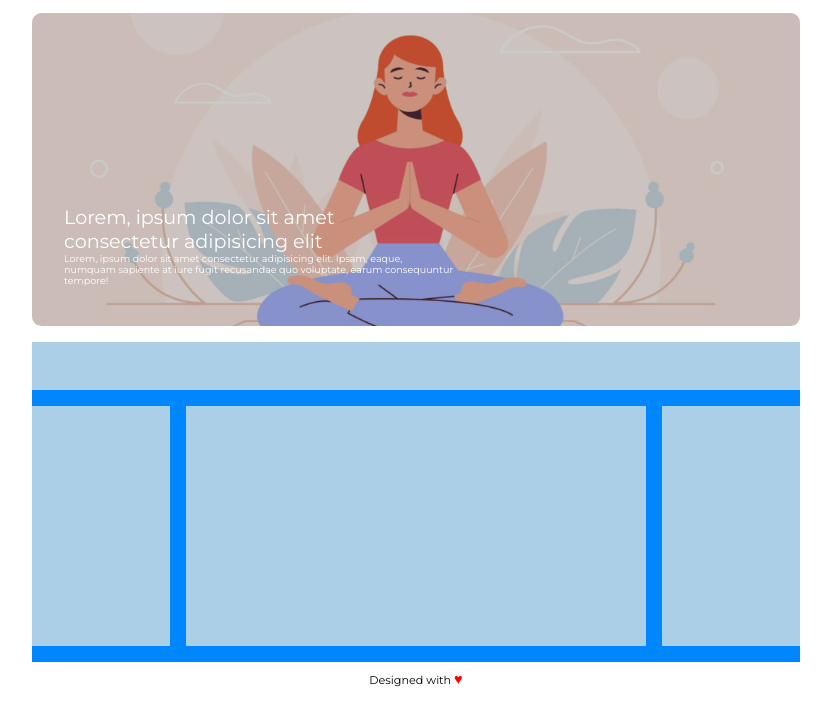
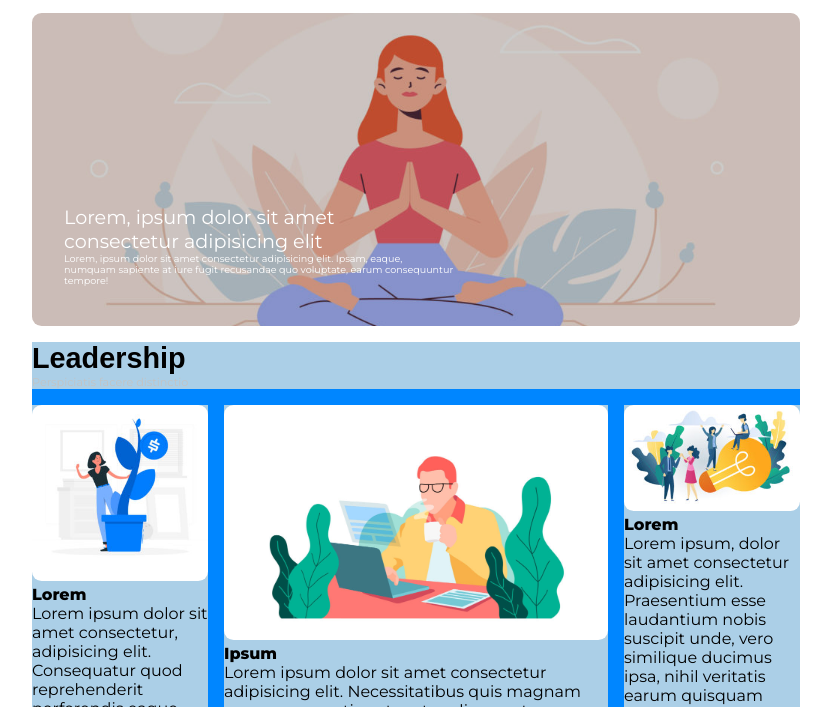
Before and after one commit to Barbarubia/htmlcss-wp, a plain HTML site: page index.html in a window 1280 px wide. Shown: the part 93-800 px from the top of the page, without its empty margins (224-1055 px from the left). Drawn offline with Linux system fonts and the light colour scheme.

Commit message:
Main section work in progress - doubts about imgs

```diff
--- a/css/style.css
+++ b/css/style.css
@@ -77,32 +77,49 @@ a:hover {
 
 /* END STYLE FOR BANNER SECTION */
 
+/* STYLE FOR CONTENT SECTION */
 /* Blue rectangle */
 .content {
     background-color: #0086ff;
 }
 
 /* Lightblue rectangles */
-.content-header, .column {
+.content-header,
+.column {
     background-color: #abcfe7;
 }
 
-.content-header {
-    height: 3rem;
+.content-header h2{ /* Content Title: uses a different font than the rest of the page */
+    font-family: Arial, Helvetica, sans-serif;
+    font-size: 1.8rem;
 }
 
-.side-column, .main-column {
+.content-header h3{ /* Content Subtitle */
+    color: #c3c3c3;
+    font-size: .7rem;
+    font-weight: 400;
+}
+
+.column img {
+    width: 100%;
+    border-radius: .6rem;
+}
+
+.left-column,
+.center-column,
+.right-column {
     float: left;
     margin: 1rem 0;
-    height: 15rem;
+    /* height: 15rem; */
 }
 
-.side-column {
-    width: calc((100% - (60% + 2rem)) / 2); /* or calc(20% - 1rem) */
+.left-column,
+.right-column {
+    width: calc((100% - (50% + 2rem)) / 2); /* or calc(20% - 1rem) */
 }
 
-.main-column {
-    width: 60%;
+.center-column {
+    width: 50%;
     margin-left: 1rem;
     margin-right: 1rem;
 }
--- a/index.html
+++ b/index.html
@@ -45,23 +45,31 @@
             </section>
 
             <!-- Blue rectangle -->
-            <div class="content">
-                <div class="content-header">
+            <section class="content">
+                <header class="content-header">
+                    <h2>Leadership</h2>
+                    <h3>Perspiciatis facere distinctio</h3>
+                </header>
 
+                <div class="column left-column">
+                    <img src="img/img-1.jpg" alt="Donna con pianta">
+                    <h4>Lorem</h4>
+                    <p>Lorem ipsum dolor sit amet consectetur, adipisicing elit. Consequatur quod reprehenderit perferendis eaque nihil, vitae sit inventore nam at tenetur. At illo ut quos nam magni sequi aspernatur laudantium iure!</p>
                 </div>
 
-                <div class="column side-column">
-
+                <div class="column center-column">
+                    <img src="img/banner-2.jpg" alt="Donna con pianta">
+                    <h4>Ipsum</h4>
+                    <p>Lorem ipsum dolor sit amet consectetur adipisicing elit. Necessitatibus quis magnam saepe, praesentium tenetur alias, nostrum laborum quam hic et asperiores. Ipsum minima nam maxime. Natus laborum voluptate voluptas vero? Lorem ipsum dolor, sit amet consectetur adipisicing elit. Quod voluptatem accusantium molestiae voluptates expedita dignissimos dolores maxime corporis rerum, voluptas iure dicta suscipit autem totam odio repudiandae iste eveniet animi? Lorem ipsum dolor sit amet, consectetur adipisicing elit. Quasi explicabo ipsum, commodi non, ut labore autem iusto sed laudantium magnam tempora quisquam impedit laborum voluptates quidem numquam magni sunt perspiciatis?</p>
                 </div>
 
-                <div class="column main-column">
-
+                <div class="column right-column">
+                    <img src="img/img-3.jpg" alt="Donna con pianta">
+                    <h4>Lorem</h4>
+                    <p>Lorem ipsum, dolor sit amet consectetur adipisicing elit. Praesentium esse laudantium nobis suscipit unde, vero similique ducimus ipsa, nihil veritatis earum quisquam omnis possimus dicta soluta iste ullam est itaque.</p>
+                    </div>
                 </div>
-
-                <div class="column side-column">
-
-                </div>
-            </div>
+            </section>
         </main>
 
         <!-- Footer -->
```
